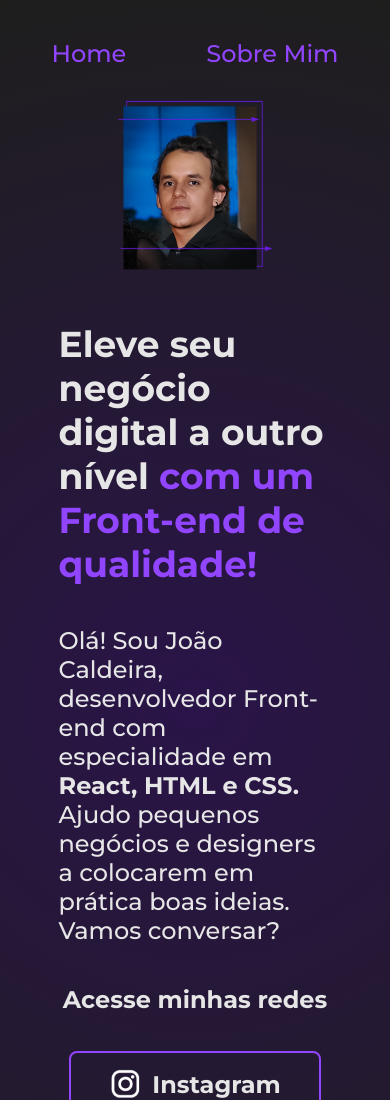
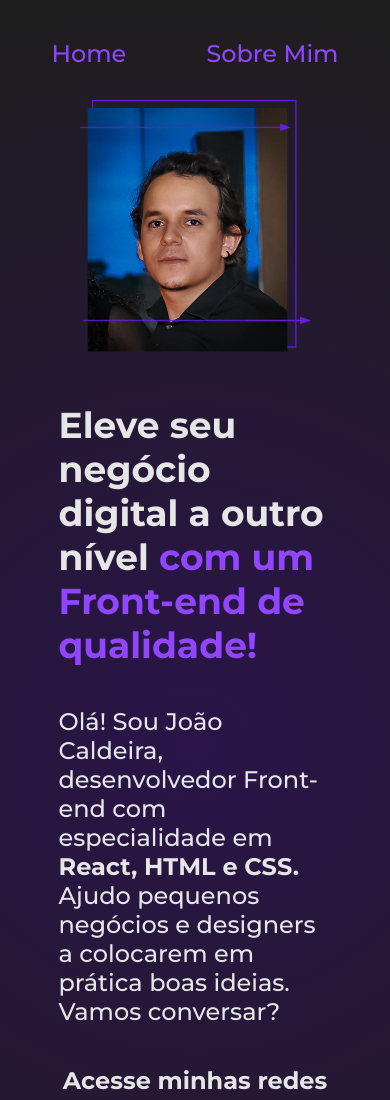
Before and after one commit to joaocaldeira1/primeiro-portfolio, a plain HTML site: page index.html in a window 390 px wide. Shown: the top 1100 px of the page. Drawn offline with Linux system fonts and the light colour scheme.

Commit message:
Ajuste tamanho da imagem

```diff
--- a/styles/style.css
+++ b/styles/style.css
@@ -145,9 +145,6 @@ body {
     }
 
     .apresentacao__imagem{
-        width: 80%;
-        height: auto;
-        padding: 2% 10%;
-        box-sizing: border-box;
+        width: 90%;
     }
 }
```
